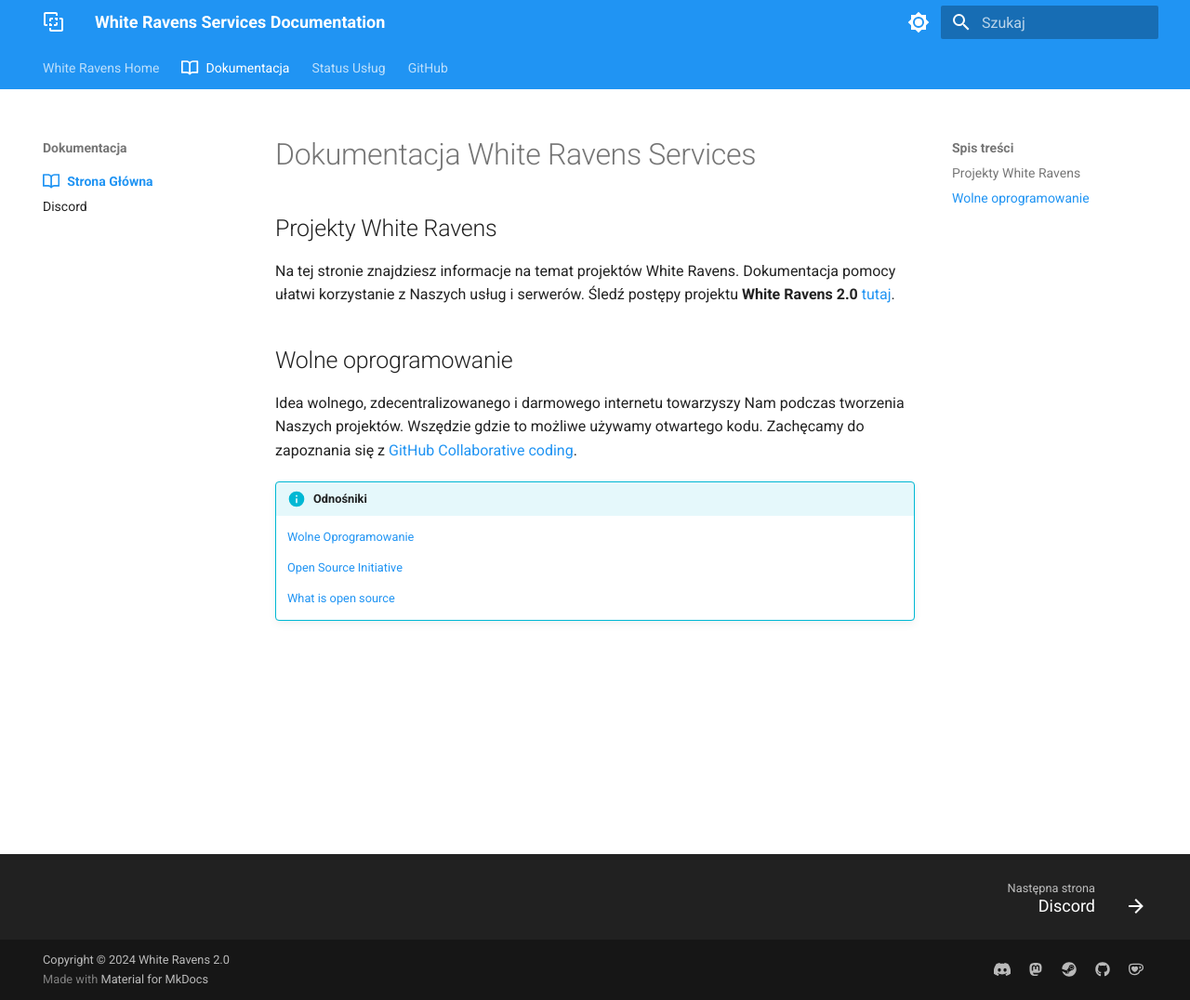
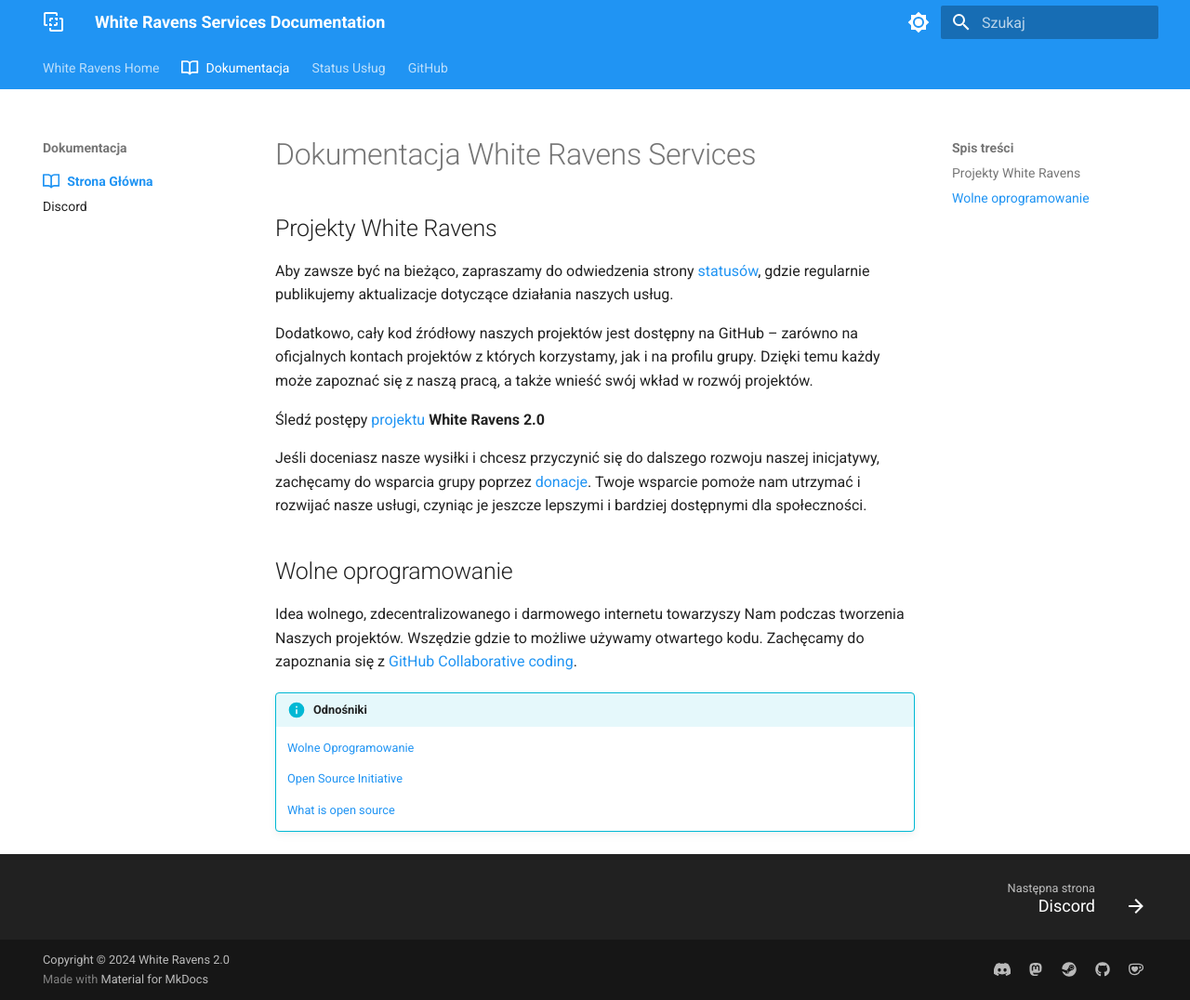
Before and after one commit to whiteravens20/wrservices.link, an MkDocs documentation site: the page built from docs/index.md, in a window 1280 px wide and 1076 px high. Shown: the whole window at 93% size. Built offline with MkDocs 1.6.1 and Material for MkDocs 9.7.7, drawn with Linux system fonts in a browser that asks for light colours.

Commit message:
update index.md

```diff
--- a/docs/index.md
+++ b/docs/index.md
@@ -2,7 +2,13 @@
 # Dokumentacja White Ravens Services
 ## Projekty White Ravens
 
-Na tej stronie znajdziesz informacje na temat projektów White Ravens. Dokumentacja pomocy ułatwi korzystanie z Naszych usług i serwerów. Śledź postępy projektu **White Ravens 2.0** [tutaj](https://github.com/orgs/whiteravens20/projects/8).
+Aby zawsze być na bieżąco, zapraszamy do odwiedzenia strony [statusów](https://status.wrservices.link), gdzie regularnie publikujemy aktualizacje dotyczące działania naszych usług.
+
+Dodatkowo, cały kod źródłowy naszych projektów jest dostępny na GitHub – zarówno na oficjalnych kontach projektów z których korzystamy, jak i na profilu grupy. Dzięki temu każdy może zapoznać się z naszą pracą, a także wnieść swój wkład w rozwój projektów.
+
+Śledź postępy [projektu](https://github.com/orgs/whiteravens20/projects/8) **White Ravens 2.0**
+
+Jeśli doceniasz nasze wysiłki i chcesz przyczynić się do dalszego rozwoju naszej inicjatywy, zachęcamy do wsparcia grupy poprzez [donacje](https://ko-fi.com/N4N4E0LR2). Twoje wsparcie pomoże nam utrzymać i rozwijać nasze usługi, czyniąc je jeszcze lepszymi i bardziej dostępnymi dla społeczności.
 
 ## Wolne oprogramowanie
 
```
